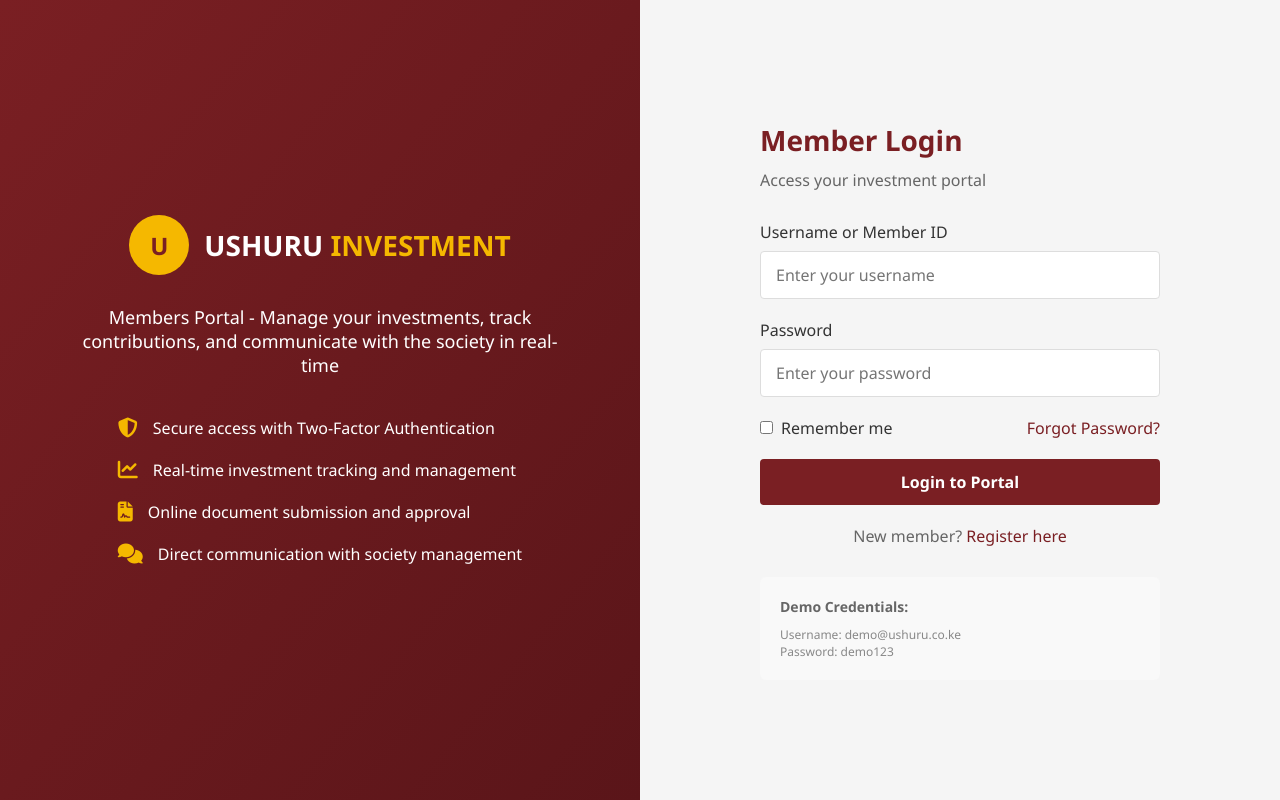
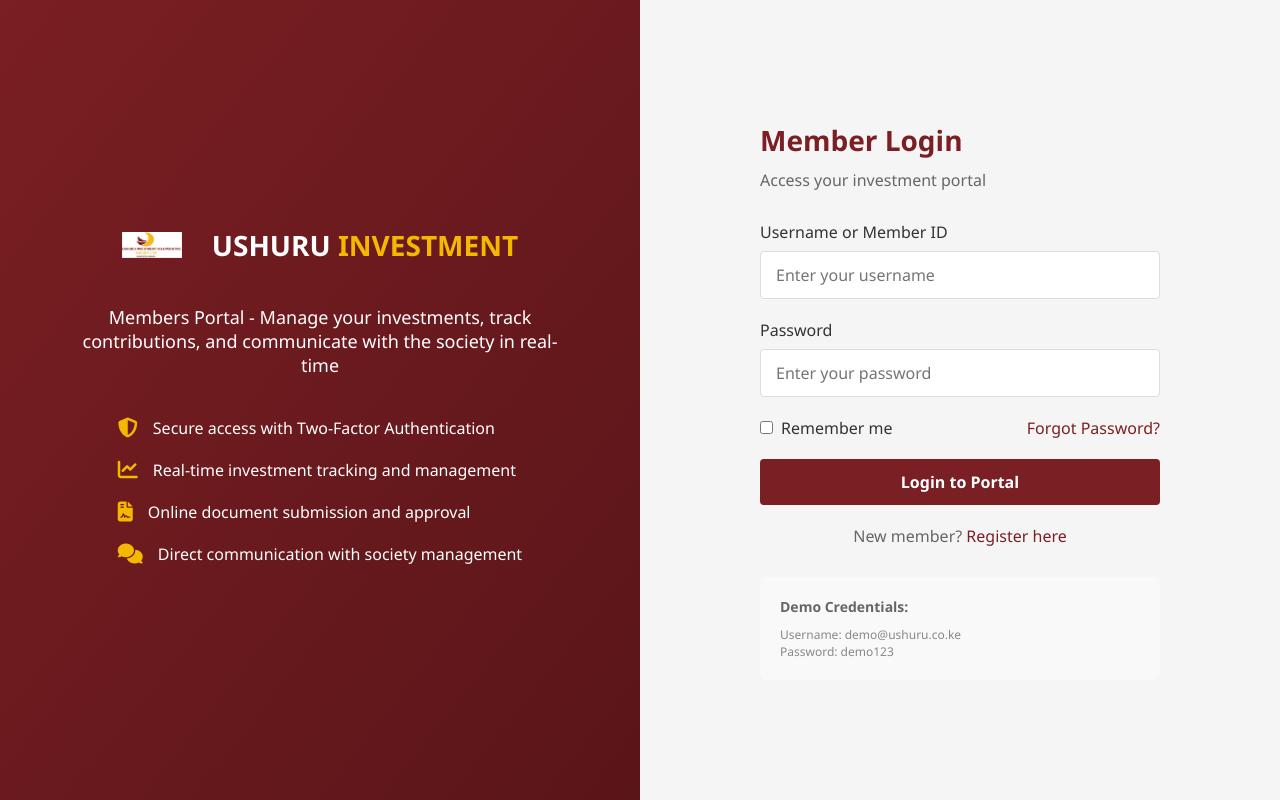
Before and after one commit to Wyclif1043/ushuru-members-portal, a plain HTML site: page index.html in a window 1280 px wide. Drawn offline with Linux system fonts and the light colour scheme.

Commit message:
Logo update

```diff
--- a/index.html
+++ b/index.html
@@ -214,13 +214,25 @@
                 padding: 30px 20px;
             }
         }
+        .logo-image {
+            width: 60px;
+            height: 60px;
+            border-radius: 8px;
+            object-fit: contain;
+            margin-right: 15px;
+        }
+
+        /* Remove or hide the old logo icon */
+        .login-logo-icon {
+            display: none;
+        }
     </style>
 </head>
 <body>
     <div class="login-container">
         <div class="login-left">
             <div class="login-logo">
-                <div class="login-logo-icon">U</div>
+                <img src="images/ushuhuru.JPG" alt="Ushuru Investment Co-operative" class="logo-image">
                 <div class="login-logo-text">USHURU <span>INVESTMENT</span></div>
             </div>
             <div class="login-tagline">
```
Also changed, not shown: images/ushuhuru.JPG (added).
